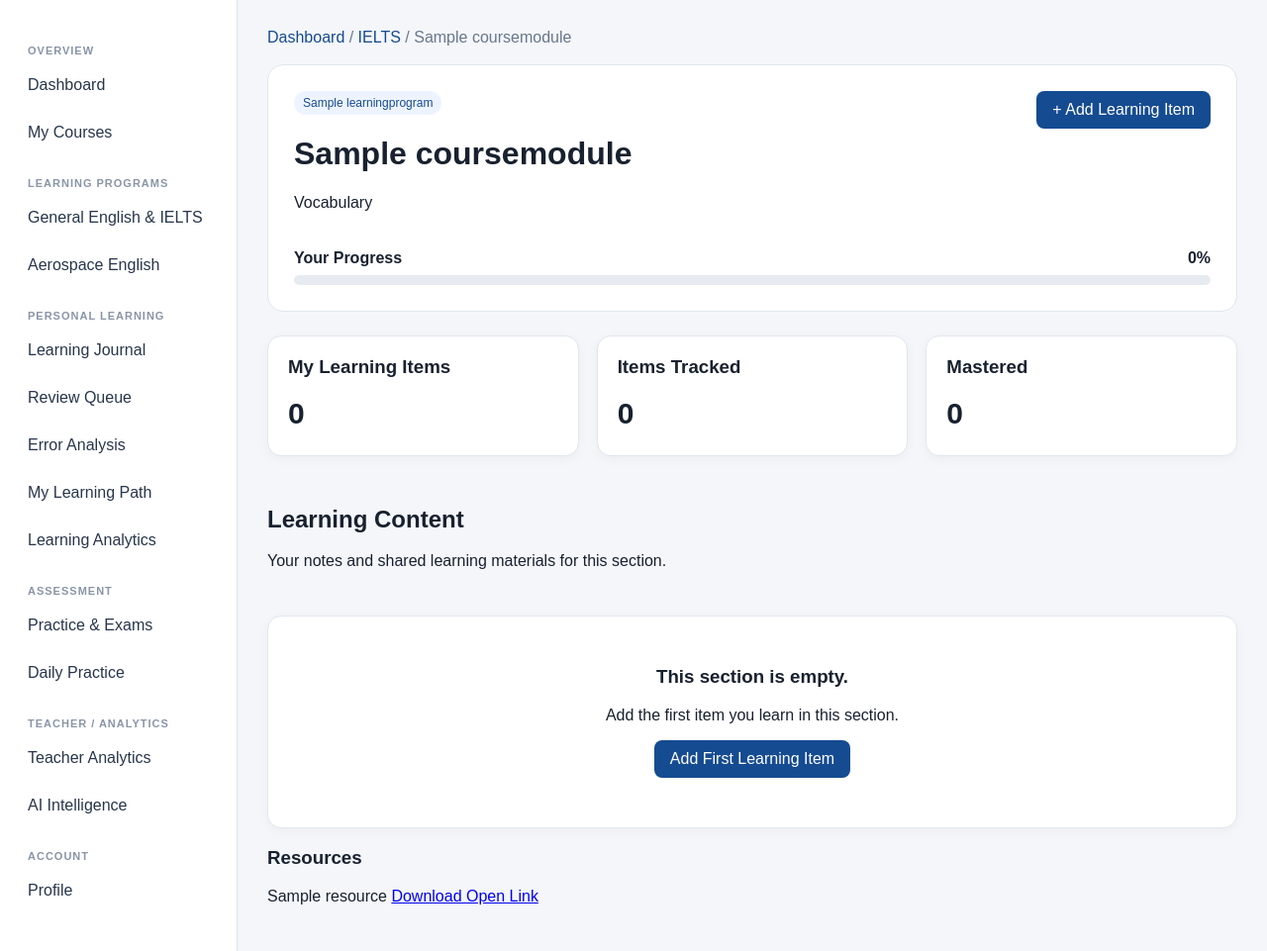
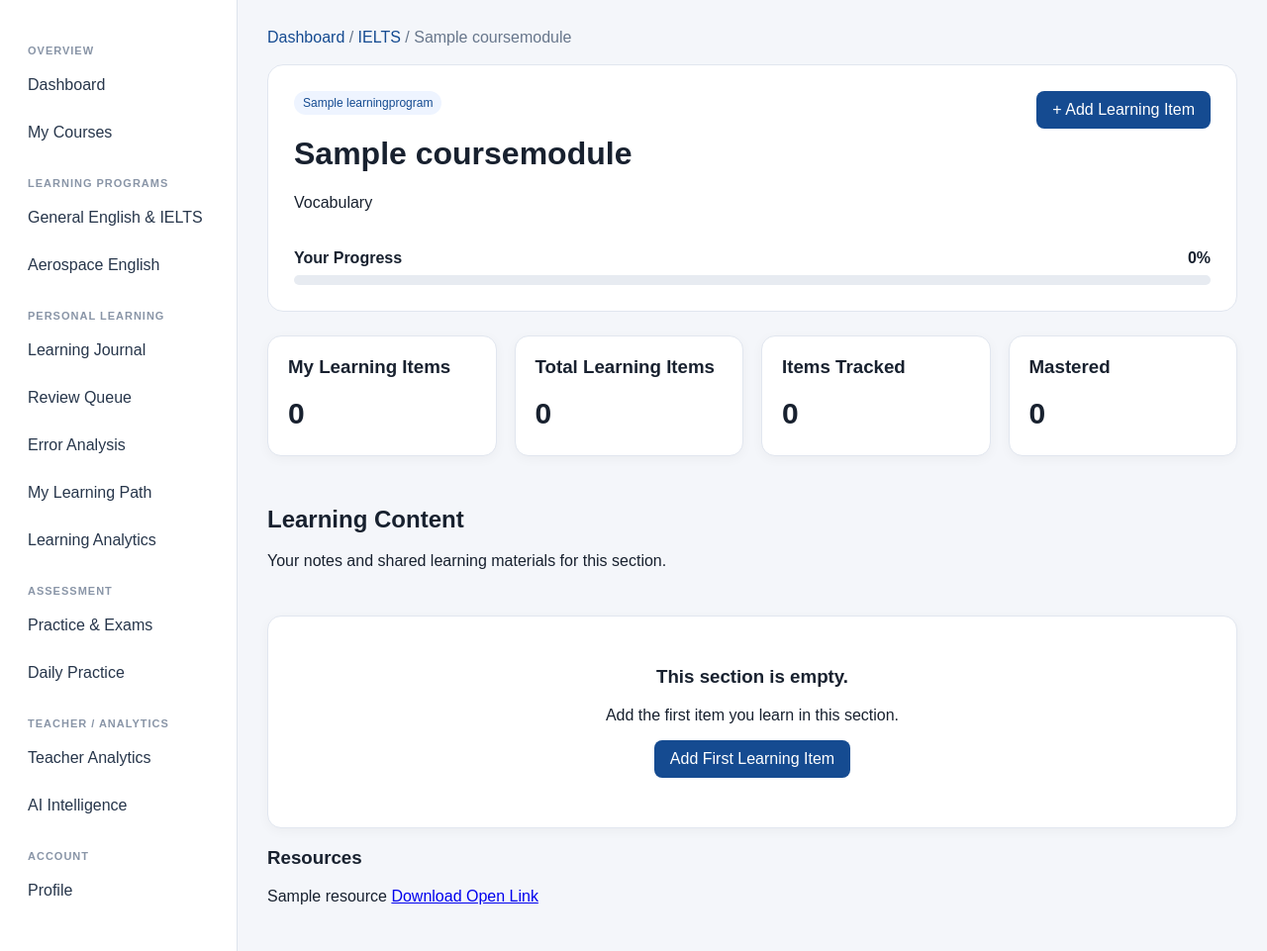
Before and after one commit to ziashafiq/AeroESP, a Django app: page /learn/modules/1/ in a window 1280 px wide. Shown: the part 65-1026 px from the top of the page at 99% size. Run offline with Django 5.2, Linux system fonts and the light colour scheme; a user stored in the database is signed in; tables that the repository leaves empty hold one stand-in row (values such as "Sample post"); data that the repository does not hold is empty.

Commit message:
Fix module progress calculation

```diff
--- a/learning/templates/learning/module_detail.html
+++ b/learning/templates/learning/module_detail.html
@@ -109,6 +109,18 @@
 
         <div class="stat-number">
             {{ personal_count }}
+        </div>
+
+    </div>
+
+    <div class="card">
+
+        <h3>
+            Total Learning Items
+        </h3>
+
+        <div class="stat-number">
+            {{ total_item_count }}
         </div>
 
     </div>
--- a/learning/views.py
+++ b/learning/views.py
@@ -1533,6 +1533,7 @@ def practice_answer(
             ],
         )
         .exclude(
+
             question__visibility="EXAM_ONLY",
         ),
         pk=link_id,
@@ -1929,13 +1930,18 @@ def module_detail(
         .count()
     )
 
-    if tracked_count:
+    total_item_count = items.count()
+
+    if total_item_count:
+
         progress_percent = round(
             mastered_count
-            / tracked_count
+            / total_item_count
             * 100
         )
+
     else:
+
         progress_percent = 0
 
     return render(
@@ -1948,6 +1954,7 @@ def module_detail(
             "personal_count": personal_count,
             "tracked_count": tracked_count,
             "mastered_count": mastered_count,
+            "total_item_count": total_item_count,
             "progress_percent": progress_percent,
         },
     )
```
